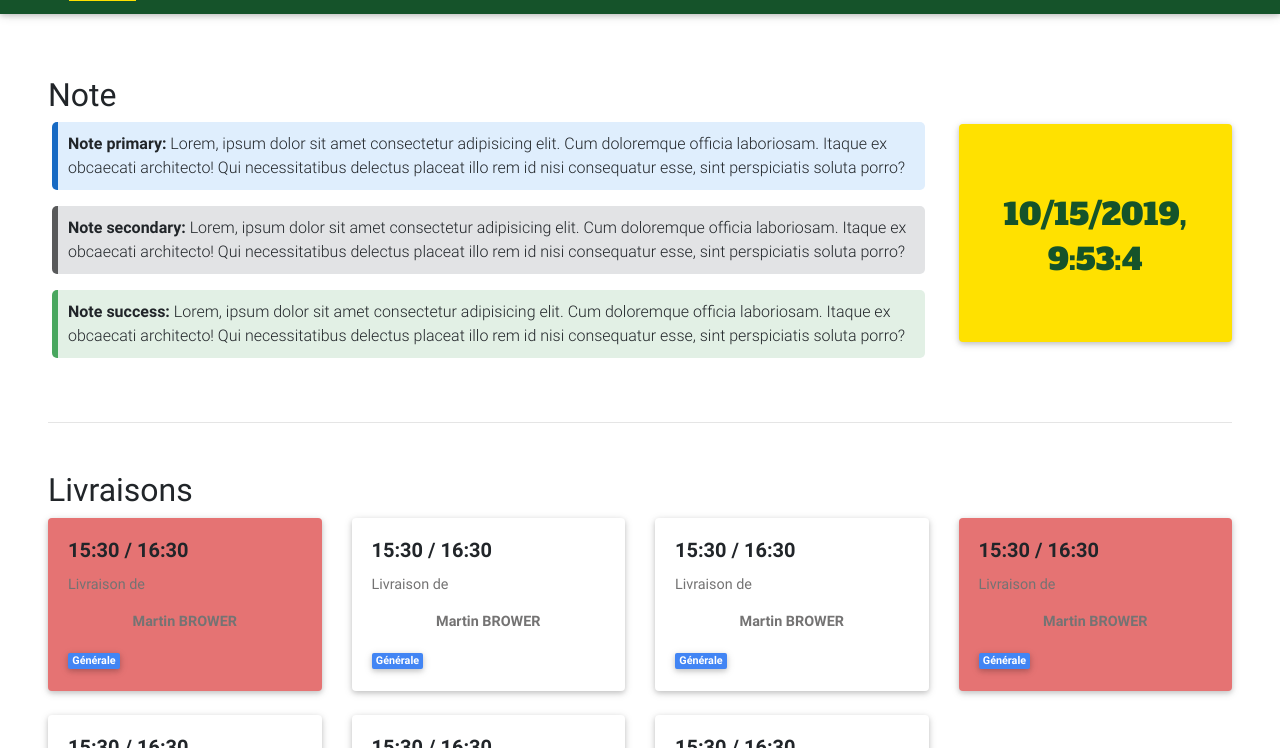
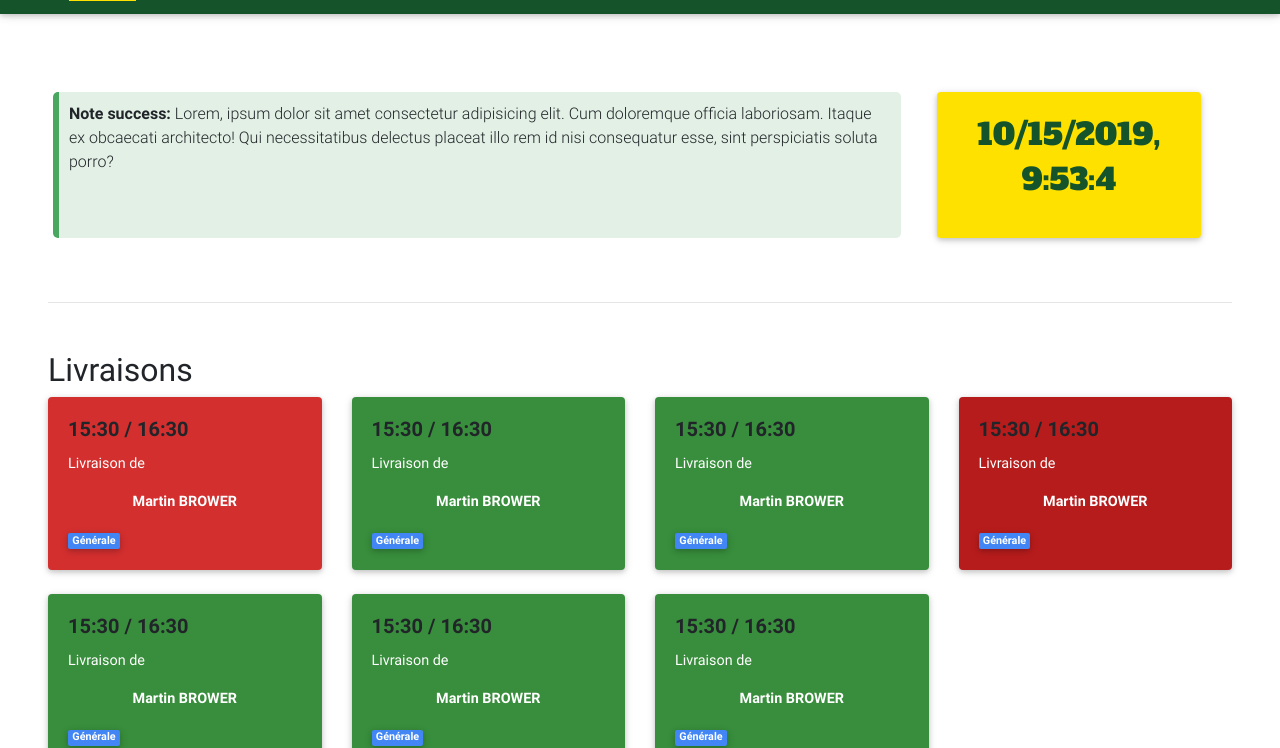
Before and after one commit to Captiva-IT/iTec-Template, a plain HTML site: page Accueil.html in a window 1280 px wide. Shown: the part 52-800 px from the top of the page. Drawn offline with Linux system fonts and the light colour scheme.

Commit message:
Change onDemand

```diff
--- a/Accueil.html
+++ b/Accueil.html
@@ -76,37 +76,21 @@
     <!--Main Layout-->
     <main class="py-5 px-5">
         <div class="fluid-container">
-            <div class="row mb-5 justify-content-end">
-                <div class="col-lg-9 col-md-9">
-                    <h2><strong>Note</strong></h2>
+            <div class="row mb-5 justify-content-end col-container">
+                <div class="col col-lg-9 col-md-9">
                     <section class="px-1 notification">
-                        <p class="note note-primary"><strong>Note primary:</strong> Lorem, ipsum dolor sit amet
-                            consectetur adipisicing
-                            elit. Cum doloremque officia laboriosam. Itaque ex obcaecati architecto! Qui
-                            necessitatibus delectus placeat
-                            illo rem id nisi consequatur esse, sint perspiciatis soluta porro?</p>
-
-                        <p class="note note-secondary"><strong>Note secondary:</strong> Lorem, ipsum dolor sit amet
-                            consectetur
-                            adipisicing elit. Cum doloremque officia laboriosam. Itaque ex obcaecati architecto! Qui
-                            necessitatibus
-                            delectus placeat illo rem id nisi consequatur esse, sint perspiciatis soluta porro?</p>
-
-                        <p class="note note-success"><strong>Note success:</strong> Lorem, ipsum dolor sit amet
+                        <p class="note note-success inheritHeight"><strong>Note success:</strong> Lorem, ipsum dolor sit amet
                             consectetur adipisicing
                             elit. Cum doloremque officia laboriosam. Itaque ex obcaecati architecto! Qui
                             necessitatibus delectus placeat
                             illo rem id nisi consequatur esse, sint perspiciatis soluta porro?</p>
                     </section>
                 </div>
-                <div class="col-lg-3 align-middle">
-                    <br /><br />
-                    <div class="card btn-connexion">
-                        <br /><br />
+                <div class="col col-lg-3 align-middle">
+                    <div class="card btn-connexion h-100">
                         <div class="card-body text-center">
                             <p class="dateTime green-mac" id="now"></p>
                         </div>
-                        <br />
                     </div>
                 </div>
             </div>
@@ -115,73 +99,73 @@
                 <div class="col-lg-12 col-md-12">
                     <h2><strong>Livraisons</strong></h2>
                     <div class="row">
-                        <div class="col-lg-3 col-md-3">
-                            <div class="card cursor red lighten-2 mb-4">
+                        <div class="col-lg-3 col-md-4">
+                            <div class="card cursor red darken-2 mb-4">
                                 <div class="card-body">
                                     <h5 class="card-title"><strong>15:30 / 16:30</strong></h5>
-                                    <p class="card-text">Livraison de</p>
-                                    <p class="card-text text-center"><strong>Martin BROWER</strong></p>
-                                    <p class="card-text"><span class="badge badge-primary">Générale</span></p>
+                                    <p class="card-text white-text">Livraison de</p>
+                                    <p class="card-text white-text text-center"><strong>Martin BROWER</strong></p>
+                                    <p class="card-text white-text"><span class="badge badge-primary">Générale</span></p>
                                 </div>
                             </div>
                         </div>
-                        <div class="col-lg-3 col-md-3">
-                            <div class="card cursor mb-4">
+                        <div class="col-lg-3 col-md-4">
+                            <div class="card cursor green darken-2 mb-4">
                                 <div class="card-body">
                                     <h5 class="card-title"><strong>15:30 / 16:30</strong></h5>
-                                    <p class="card-text">Livraison de</p>
-                                    <p class="card-text text-center"><strong>Martin BROWER</strong></p>
-                                    <p class="card-text"><span class="badge badge-primary">Générale</span></p>
+                                    <p class="card-text white-text">Livraison de</p>
+                                    <p class="card-text white-text text-center"><strong>Martin BROWER</strong></p>
+                                    <p class="card-text white-text"><span class="badge badge-primary">Générale</span></p>
                                 </div>
                             </div>
                         </div>
-                        <div class="col-lg-3 col-md-3">
-                            <div class="card cursor mb-4">
+                        <div class="col-lg-3 col-md-4">
+                            <div class="card cursor green darken-2 mb-4">
                                 <div class="card-body">
                                     <h5 class="card-title"><strong>15:30 / 16:30</strong></h5>
-                                    <p class="card-text">Livraison de</p>
-                                    <p class="card-text text-center"><strong>Martin BROWER</strong></p>
-                                    <p class="card-text"><span class="badge badge-primary">Générale</span></p>
+                                    <p class="card-text white-text">Livraison de</p>
+                                    <p class="card-text white-text text-center"><strong>Martin BROWER</strong></p>
+                                    <p class="card-text white-text"><span class="badge badge-primary">Générale</span></p>
                                 </div>
                             </div>
                         </div>
-                        <div class="col-lg-3 col-md-3">
-                            <div class="card cursor red lighten-2 mb-4">
+                        <div class="col-lg-3 col-md-4">
+                            <div class="card cursor red darken-4 mb-4">
                                 <div class="card-body">
                                     <h5 class="card-title"><strong>15:30 / 16:30</strong></h5>
-                                    <p class="card-text">Livraison de</p>
-                                    <p class="card-text text-center"><strong>Martin BROWER</strong></p>
-                                    <p class="card-text"><span class="badge badge-primary">Générale</span></p>
+                                    <p class="card-text white-text">Livraison de</p>
+                                    <p class="card-text white-text text-center"><strong>Martin BROWER</strong></p>
+                                    <p class="card-text white-text"><span class="badge badge-primary">Générale</span></p>
                                 </div>
                             </div>
                         </div>
-                        <div class="col-lg-3 col-md-3">
-                            <div class="card cursor mb-4">
+                        <div class="col-lg-3 col-md-4">
+                            <div class="card cursor green darken-2 mb-4">
                                 <div class="card-body">
                                     <h5 class="card-title"><strong>15:30 / 16:30</strong></h5>
-                                    <p class="card-text">Livraison de</p>
-                                    <p class="card-text text-center"><strong>Martin BROWER</strong></p>
-                                    <p class="card-text"><span class="badge badge-primary">Générale</span></p>
+                                    <p class="card-text white-text">Livraison de</p>
+                                    <p class="card-text white-text text-center"><strong>Martin BROWER</strong></p>
+                                    <p class="card-text white-text"><span class="badge badge-primary">Générale</span></p>
                                 </div>
                             </div>
                         </div>
-                        <div class="col-lg-3 col-md-3">
-                            <div class="card cursor mb-4">
+                        <div class="col-lg-3 col-md-4">
+                            <div class="card cursor green darken-2 mb-4">
                                 <div class="card-body">
                                     <h5 class="card-title"><strong>15:30 / 16:30</strong></h5>
-                                    <p class="card-text">Livraison de</p>
-                                    <p class="card-text text-center"><strong>Martin BROWER</strong></p>
-                                    <p class="card-text"><span class="badge badge-primary">Générale</span></p>
+                                    <p class="card-text white-text">Livraison de</p>
+                                    <p class="card-text white-text text-center"><strong>Martin BROWER</strong></p>
+                                    <p class="card-text white-text"><span class="badge badge-primary">Générale</span></p>
                                 </div>
                             </div>
                         </div>
-                        <div class="col-lg-3 col-md-3">
-                            <div class="card cursor mb-4">
+                        <div class="col-lg-3 col-md-4">
+                            <div class="card cursor green darken-2 mb-4">
                                 <div class="card-body">
                                     <h5 class="card-title"><strong>15:30 / 16:30</strong></h5>
-                                    <p class="card-text">Livraison de</p>
-                                    <p class="card-text text-center"><strong>Martin BROWER</strong></p>
-                                    <p class="card-text"><span class="badge badge-primary">Générale</span></p>
+                                    <p class="card-text white-text">Livraison de</p>
+                                    <p class="card-text white-text text-center"><strong>Martin BROWER</strong></p>
+                                    <p class="card-text white-text"><span class="badge badge-primary">Générale</span></p>
                                 </div>
                             </div>
                         </div>
--- a/css/style.css
+++ b/css/style.css
@@ -4,9 +4,22 @@
     background-color: #15532a;
 }
 
+.col-container {
+    display: flex;
+    width: 100%;
+}
+.col {
+    flex: 1;
+    padding: 16px;
+}
+
+.inheritHeight{
+    height: inherit;
+}
 .notification{
+    height: 100%;
     max-height: 330px;
-    overflow-y: auto;
+    /* overflow-y: auto; */
 }
 
 .navbar {
```
Also changed, not shown: Livraisons.html (+9 -12 lines).
